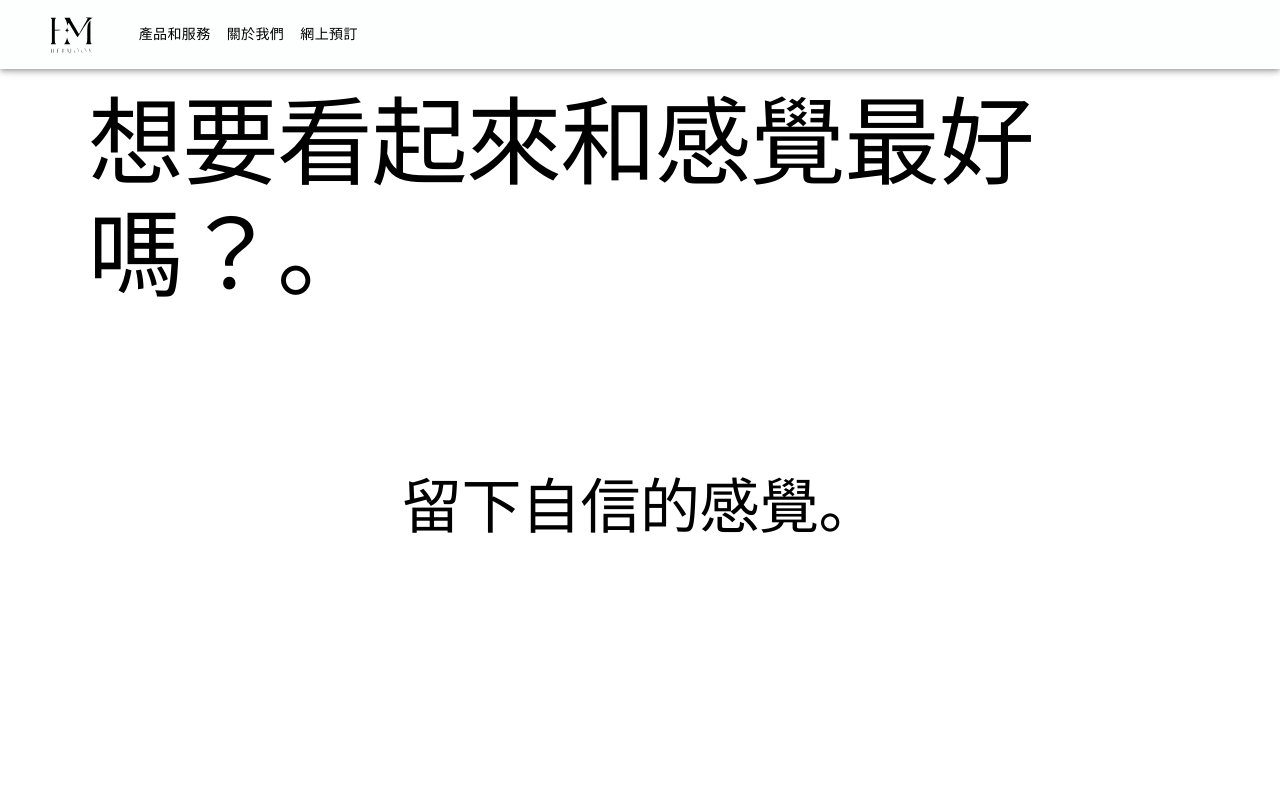
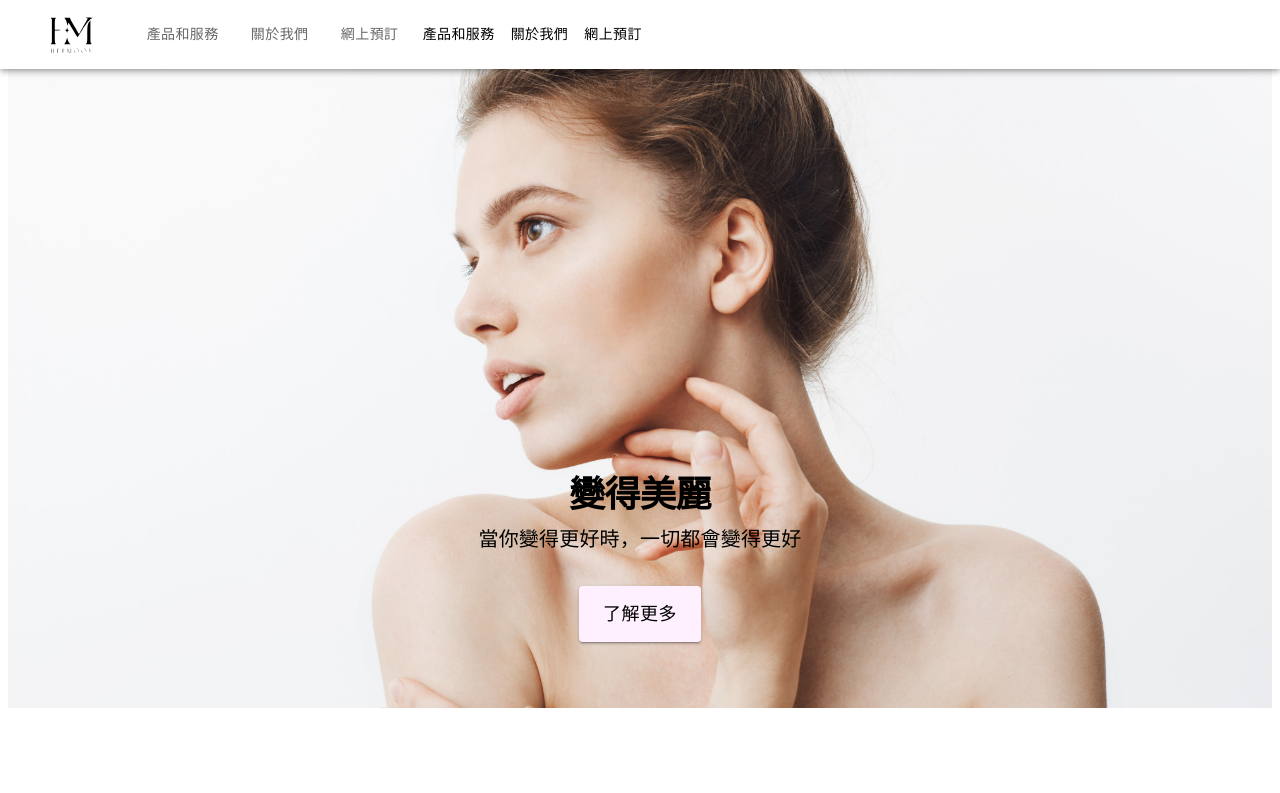
Before and after one commit to Arsalon-amini/HermoonSpa_FrontEnd, a React (Vite) app: page / in a window 1280 px wide. Shown: the top 793 px of the page. Built offline with nearby package versions, Linux system fonts and the light colour scheme.

Commit message:
Hero Section added

```diff
--- a/package.json
+++ b/package.json
@@ -21,6 +21,7 @@
     "styled-components": "^6.0.5"
   },
   "devDependencies": {
+    "@types/node": "^20.4.5",
     "@types/react": "^18.2.17",
     "@types/react-dom": "^18.2.7",
     "@typescript-eslint/eslint-plugin": "^6.0.0",
--- /dev/null
+++ b/src/components/HeroSection.tsx
@@ -0,0 +1,59 @@
+import { styled } from "@mui/material/styles";
+import { Button, Container, Typography } from "@mui/material";
+
+const HeroSection = () => {
+  return (
+    <HeroSectionWrapper>
+      <Container className="heroContent">
+        <Typography variant="h1" className="heroTitle">
+          變得美麗
+        </Typography>
+        <Typography variant="body1" className="heroText">
+          當你變得更好時，一切都會變得更好
+        </Typography>
+        <Button variant="contained" className="heroButton">
+          了解更多
+        </Button>
+      </Container>
+    </HeroSectionWrapper>
+  );
+};
+
+const HeroSectionWrapper = styled("div")(({ theme }) => ({
+  background: `url('../src/assets/images/hero.jpeg')`,
+  backgroundSize: "cover",
+  backgroundPosition: "center",
+  height: 700,
+  display: "flex",
+  alignItems: "center",
+  justifyContent: "center",
+  color: theme.palette.common.black,
+
+  "& .heroContent": {
+    textAlign: "center",
+    marginTop: "400px"
+  },
+
+  "& .heroTitle": {
+    fontSize: 36,
+    fontWeight: "bold",
+    marginBottom: theme.spacing(),
+  },
+
+  "& .heroText": {
+    fontSize: 20,
+    marginBottom: theme.spacing(4),
+  },
+
+  "& .heroButton": {
+    padding: theme.spacing(1.5, 3),
+    fontSize: 18,
+    backgroundColor: theme.palette.primary.main,
+    color: theme.palette.common.black,
+    "&:hover": {
+      backgroundColor: theme.palette.primary.light,
+    },
+  },
+}));
+
+export default HeroSection;
--- a/src/components/NavElements/Header.tsx
+++ b/src/components/NavElements/Header.tsx
@@ -1,11 +1,13 @@
 import * as React from "react";
-import AppBar from "@mui/material/AppBar";
+import StyledAppBar from "@mui/material/AppBar";
 import Box from "@mui/material/Box";
 import Toolbar from "@mui/material/Toolbar";
 import IconButton from "@mui/material/IconButton";
 import MenuIcon from "@mui/icons-material/Menu";
 import Container from "@mui/material/Container";
 import Button from "@mui/material/Button";
+
+import { styled } from "@mui/material/styles";
 
 import Logo from "../Logo";
 import Divider from "@mui/material/Divider";
@@ -15,6 +17,10 @@ import ListItemText from "@mui/material/ListItemText";
 import ListItem from "@mui/material/ListItem";
 import Drawer from "@mui/material/Drawer";
 
+import Tabs from "@mui/material/Tabs";
+import Tab from "@mui/material/Tab";
+import AppBar from "@mui/material/AppBar";
+
 const pages = ["產品和服務", "關於我們", "網上預訂"];
 
 type HeaderProps = {
@@ -22,6 +28,10 @@ type HeaderProps = {
 };
 
 const drawerWidth = 240;
+
+const CustomAppBar = styled(AppBar)(({ theme }) => ({
+  backgroundColor: "#ffffff", // Replace this with your desired white color
+}));
 
 const Header: React.FC<HeaderProps> = () => {
   const [mobileOpen, setMobileOpen] = React.useState(false);
@@ -47,12 +57,21 @@ const Header: React.FC<HeaderProps> = () => {
   );
 
   return (
-    <AppBar position="fixed">
+    <CustomAppBar position="fixed">
       <Container maxWidth="xl">
         <Toolbar disableGutters>
           {/* Desktop Logo display container */}
           <Box sx={{ display: { xs: "none", md: "flex" }, mr: 1 }}>
             <Logo maxHeight="4rem" />
+          </Box>
+
+          {/* Tabs Components */}
+          <Box sx={{ display: { xs: "none", md: "flex" } }}>
+            <Tabs>
+              <Tab label="產品和服務" />
+              <Tab label="關於我們" />
+              <Tab label="網上預訂" />
+            </Tabs>
           </Box>
 
           {/* Mobile hamburger icon */}
@@ -118,7 +137,7 @@ const Header: React.FC<HeaderProps> = () => {
           </Box>
         </Toolbar>
       </Container>
-    </AppBar>
+    </CustomAppBar>
   );
 };
 
--- a/src/pages/Sanbox.tsx
+++ b/src/pages/Sanbox.tsx
@@ -1,5 +1,6 @@
 import { Typography, Box } from "@mui/material";
 import React from "react";
+import HeroSection from "../components/HeroSection";
 import Header from "../components/NavElements/Header";
 
 type SandboxProps = {
@@ -10,6 +11,7 @@ const Sandbox: React.FC<SandboxProps> = ({ children }) => {
   return (
     <>
       <Header />
+      <HeroSection />
       <Box
         display="flex"
         flexDirection="column"
@@ -20,9 +22,8 @@ const Sandbox: React.FC<SandboxProps> = ({ children }) => {
           想要看起來和感覺最好嗎？。
         </Typography>
         <Typography variant="h2" style={{ padding: "5rem" }}>
-          留下自信的感覺。
+          從對自己的投資開始。
         </Typography>
-
         {children}
       </Box>
     </>
--- a/src/utils/useTheme.ts
+++ b/src/utils/useTheme.ts
@@ -3,14 +3,11 @@ import { createTheme } from "@mui/material/styles";
 const theme = createTheme({
     palette: {
         primary: {
-            main: "#FDFEFE",
+            main: "#FFF0FF",
         },
         secondary: {
-            main: "#F0F0FF",
-        },
-         text: {
-            primary: "#000000",
-    },
+            main: "#FFFFF0",
+        }
     },
 });
 
```
Also changed, not shown: src/assets/images/hero.jpeg (added), 1 other file (tests, documents, lock files or other folders).
